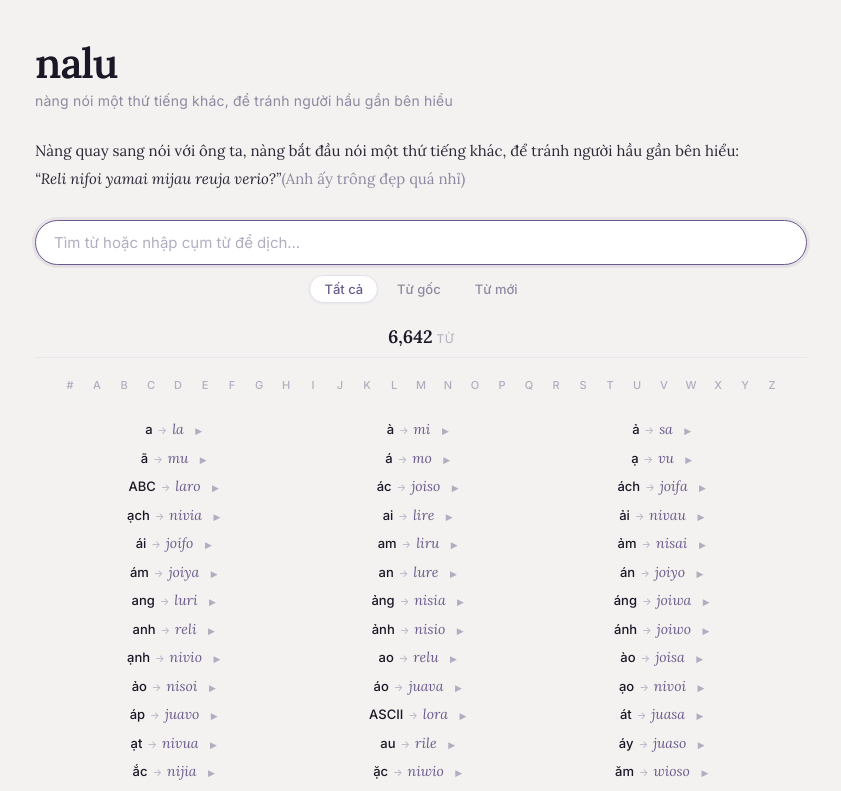
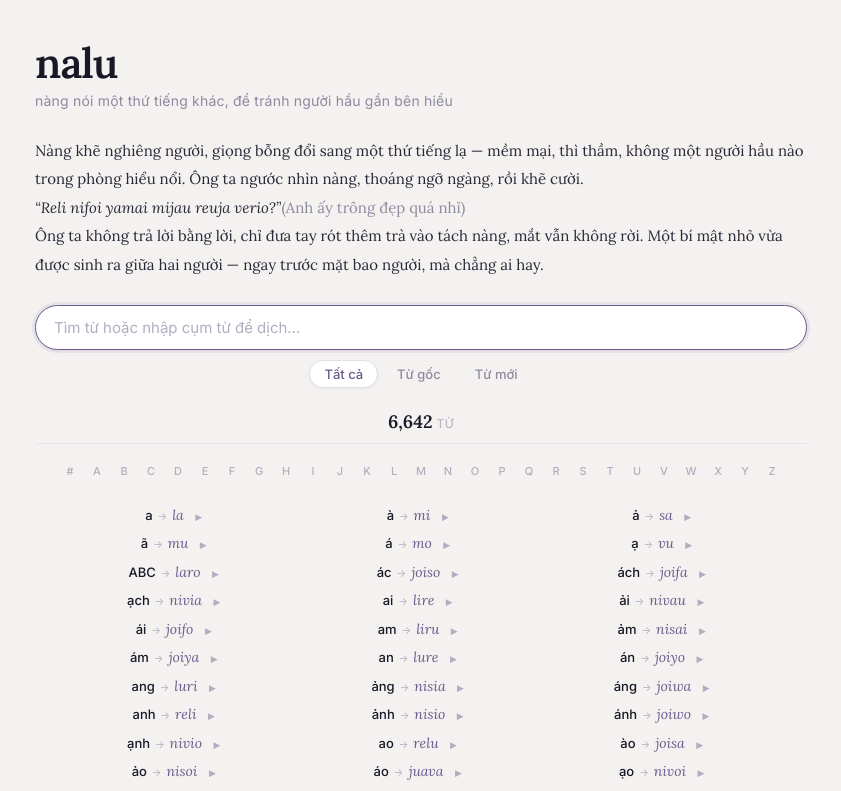
Before and after one commit to nguyendangkin/nalu-dictionary, a React (Vite) app: page / in a window 1280 px wide. Shown: the top 791 px of the page, without its empty margins (219-1060 px from the left). Built offline with nearby package versions, Linux system fonts and the light colour scheme.

Commit message:
viết lại pull quote có đầu có đuôi như tiểu thuyết

```diff
--- a/src/App.tsx
+++ b/src/App.tsx
@@ -182,11 +182,14 @@ function App() {
       {/* ─── Pull Quote ──────────────────────────── */}
       <aside className="pull-quote">
         <p>
-          Nàng quay sang nói với ông ta, nàng bắt đầu nói một thứ tiếng khác, để tránh người hầu gần bên hiểu:
+          Nàng khẽ nghiêng người, giọng bỗng đổi sang một thứ tiếng lạ — mềm mại, thì thầm, không một người hầu nào trong phòng hiểu nổi. Ông ta ngước nhìn nàng, thoáng ngỡ ngàng, rồi khẽ cười.
         </p>
         <p className="pull-quote-nalu">
           <q>Reli nifoi yamai mijau reuja verio?</q>
           <span className="pull-quote-vi">(Anh ấy trông đẹp quá nhỉ)</span>
+        </p>
+        <p>
+          Ông ta không trả lời bằng lời, chỉ đưa tay rót thêm trà vào tách nàng, mắt vẫn không rời. Một bí mật nhỏ vừa được sinh ra giữa hai người — ngay trước mặt bao người, mà chẳng ai hay.
         </p>
       </aside>
 
```
